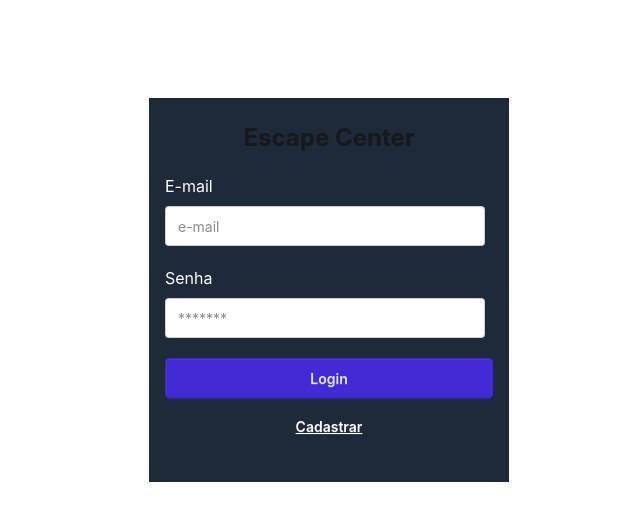
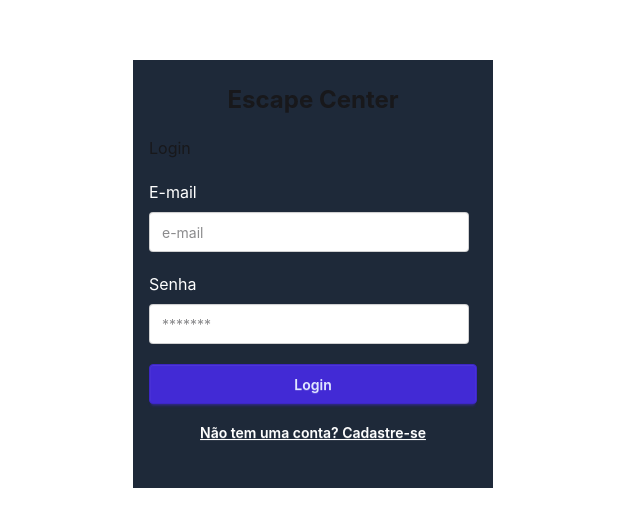
Before and after one commit to Helton-Carlos/escape-center, a React (Vite) app in the folder front-escape-center/: page /login in a window 1280 px wide. Shown: the part 126-652 px from the top of the page, without its empty margins (327-967 px from the left). Built offline with nearby package versions, Linux system fonts and the light colour scheme.

Commit message:
feat: add form register

```diff
--- a/front-escape-center/src/App.tsx
+++ b/front-escape-center/src/App.tsx
@@ -10,11 +10,11 @@ function App() {
     <>
       {location.pathname !== '/login' && <Header />}
 
-      <div className="p-4">
+      <div>
         <Routes>
-        <Route path="/" element={<Dashboard />} />
-        <Route path="/login" element={<Login />} />
-      </Routes>
+          <Route path="/" element={<Dashboard />} />
+          <Route path="/login" element={<Login />} />
+        </Routes>
       </div>
     </>
   )
--- a/front-escape-center/src/components/Form.tsx
+++ b/front-escape-center/src/components/Form.tsx
@@ -3,26 +3,76 @@ import { useNavigate } from "react-router-dom";
 import { ToastContainer, toast } from 'react-toastify';
 
 export function Form() {
+  const navigate = useNavigate();
+
   const [email, setEmail] = useState('');
+  const [name, setName] = useState('');
   const [password, setPassword] = useState('');
-  const navigate = useNavigate();
+  const [register, setRegister] = useState(false);
 
   async function handleSubmit(event: React.FormEvent<HTMLFormElement>) {
     event.preventDefault();
 
-    if(email && password) {
-      navigate('/');
+    if(register) {
+      if(!name || !email || !password) {
+        toast.error("Preencha todos os campos");
+        return;
+      }
 
-      toast("Bem vindo ao Escape Center!");
+      const response = await fetch('http://localhost:3000/register', {
+        method: 'POST',
+        headers: {
+          'Content-Type': 'application/json'
+        },
+        body: JSON.stringify({ name, email, password })
+      });
+
+      if(response.ok) {
+        toast.success("Cadastro realizado com sucesso!");
+        setRegister(false);
+      } else {
+        toast.error("Erro ao cadastrar usuário");
+      }
+    } else {
+      if(email && password) {
+        navigate('/');
+
+        toast("Bem vindo ao Escape Center!");
+      }
+
+      toast("Erro ao logar, verifique os campos!")
     }
 
-    toast("Erro ao logar, verifique os campos!")
+
   }
   return (
     <form className="bg-gray-800 w-90 px-4 py-4 flex flex-col gap-5" onSubmit={handleSubmit}>
       <h1 className="text-2xl text-center font-bold mt-2">
         Escape Center
       </h1>
+
+      <h3>
+        {register ? "Cadastre-se" : "Login"}
+      </h3>
+
+
+      {
+       register && (
+        <div>
+          <label htmlFor="name" className="text-white">
+            Nome
+          </label>
+
+          <input
+            value={name}
+            onChange={(e) => setName(e.target.value)}
+            type="text"
+            placeholder="Nome"
+            className="input mt-2"
+          />
+        </div>
+       )
+      }
 
       <div>
         <label htmlFor="email" className="text-white">
@@ -54,11 +104,11 @@ export function Form() {
 
       <div className="flex flex-col gap-2">
         <button className="btn btn-primary" type="submit">
-          Login
+          {register ? "Cadastrar" : "Login"}
         </button>
 
-        <button className="btn btn-link text-white" type="button">
-          Cadastrar
+        <button className="btn btn-link text-white" type="button" onClick={() => setRegister(!register)}>
+          {register ? "Já tem uma conta? Faça login" : "Não tem uma conta? Cadastre-se"}
         </button>
       </div>
 
--- a/front-escape-center/src/layouts/Header.tsx
+++ b/front-escape-center/src/layouts/Header.tsx
@@ -3,7 +3,8 @@ import { Link } from 'react-router-dom'
 export function Header() {
   return (
     <header className="navbar bg-base-100 shadow-sm">
-      <div className="navbar-start">
+      <div className="flex justify-between max-w-6xl mx-auto w-full">
+        <div>
           <div className="dropdown">
             <label htmlFor="my-drawer-1" className="btn drawer-button">
               <svg xmlns="http://www.w3.org/2000/svg" className="h-5 w-5" fill="none" viewBox="0 0 24 24" stroke="currentColor"> <path strokeLinecap="round" strokeLinejoin="round" strokeWidth="2" d="M4 6h16M4 12h16M4 18h7" /> </svg>
@@ -26,11 +27,11 @@ export function Header() {
           </div>
         </div>
 
-      <div className="navbar-center">
+        <div>
           <Link to="/" className="btn btn-ghost text-xl">Escape Center</Link>
         </div>
 
-      <div className="navbar-end">
+        <div>
           <button className="btn btn-ghost btn-circle">
             <svg xmlns="http://www.w3.org/2000/svg" className="h-5 w-5" fill="none" viewBox="0 0 24 24" stroke="currentColor"> <path strokeLinecap="round" strokeLinejoin="round" strokeWidth="2" d="M21 21l-6-6m2-5a7 7 0 11-14 0 7 7 0 0114 0z" /> </svg>
           </button>
@@ -41,6 +42,7 @@ export function Header() {
             </div>
           </button>
         </div>
+      </div>
     </header>
   )
 }
--- a/front-escape-center/src/views/Dashboard.tsx
+++ b/front-escape-center/src/views/Dashboard.tsx
@@ -3,7 +3,7 @@ import { CardInfo } from "@/utils/Home";
 
 export function Dashboard() {
   return (
-    <div>
+    <div className="p-4 max-w-6xl mx-auto w-full">
       <h1 className="text-2xl my-4">Dashboard</h1>
 
       <div className="flex flex-wrap gap-4">
```
Lines whose indentation alone changed are shown as unchanged.
